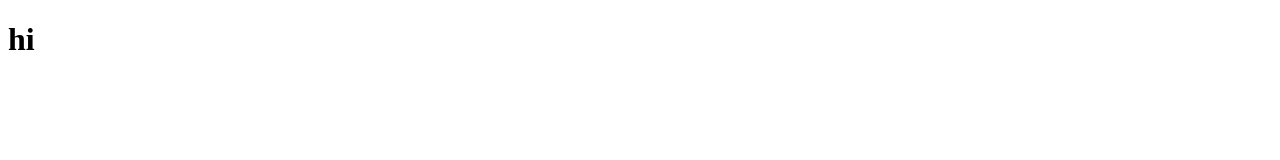
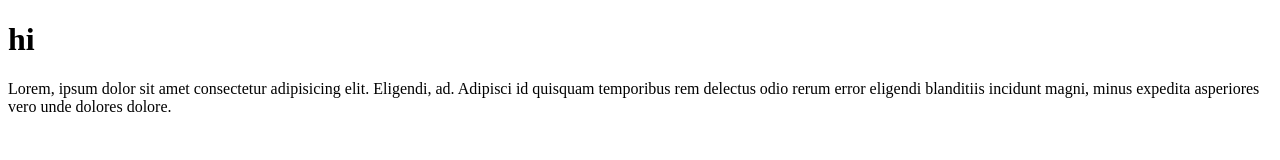
Before and after one commit to narges1986/project1, a plain HTML site: page index.html in a window 1280 px wide. Drawn offline with Linux system fonts and the light colour scheme.

Commit message:
added parageragh

```diff
--- a/index.html
+++ b/index.html
@@ -9,6 +9,9 @@
 
 <body>
     <h1>hi</h1>
+    <p>
+        Lorem, ipsum dolor sit amet consectetur adipisicing elit. Eligendi, ad. Adipisci id quisquam temporibus rem delectus odio rerum error eligendi blanditiis incidunt magni, minus expedita asperiores vero unde dolores dolore.
+    </p>
 </body>
 
 </html>
```
